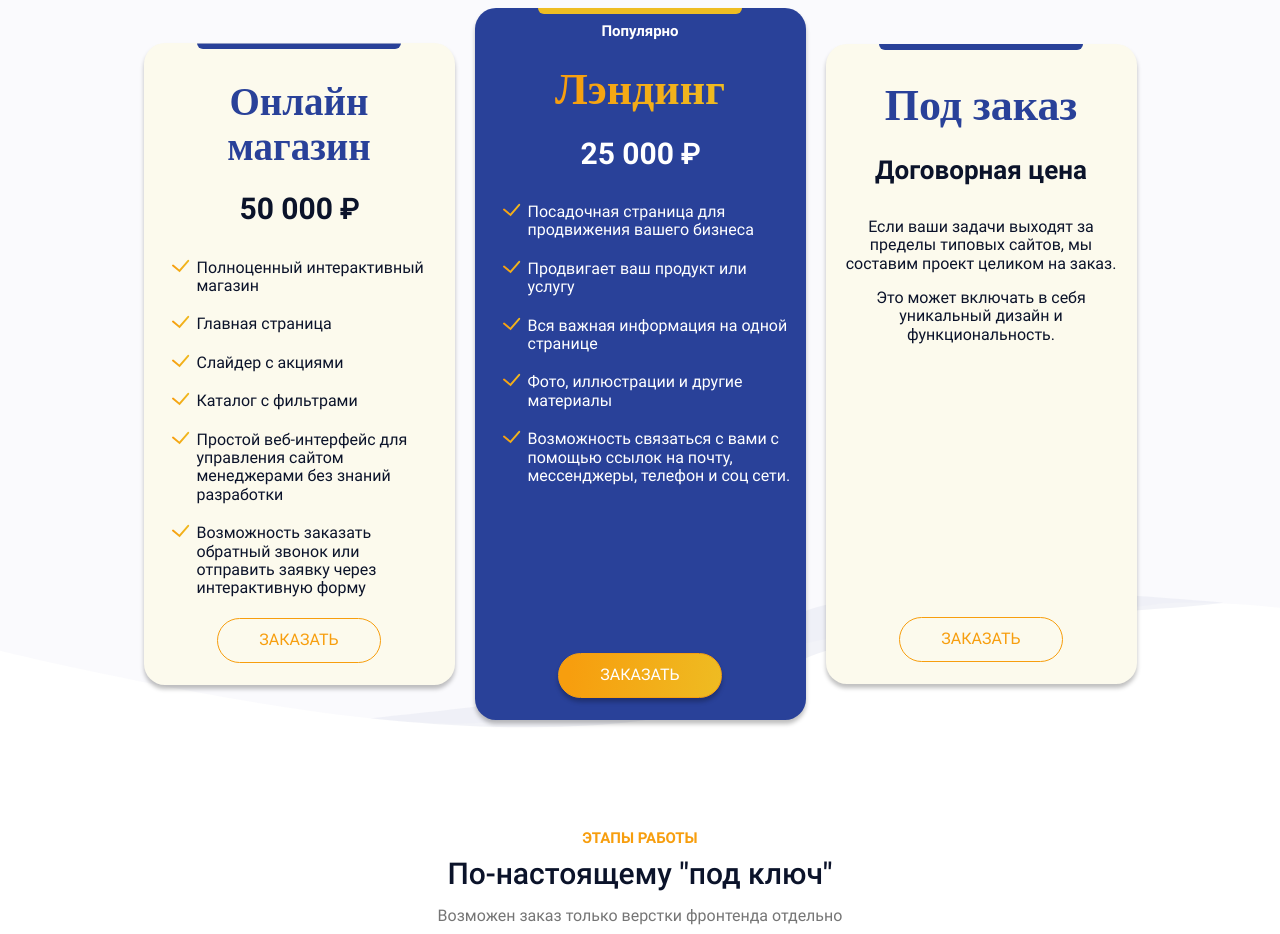
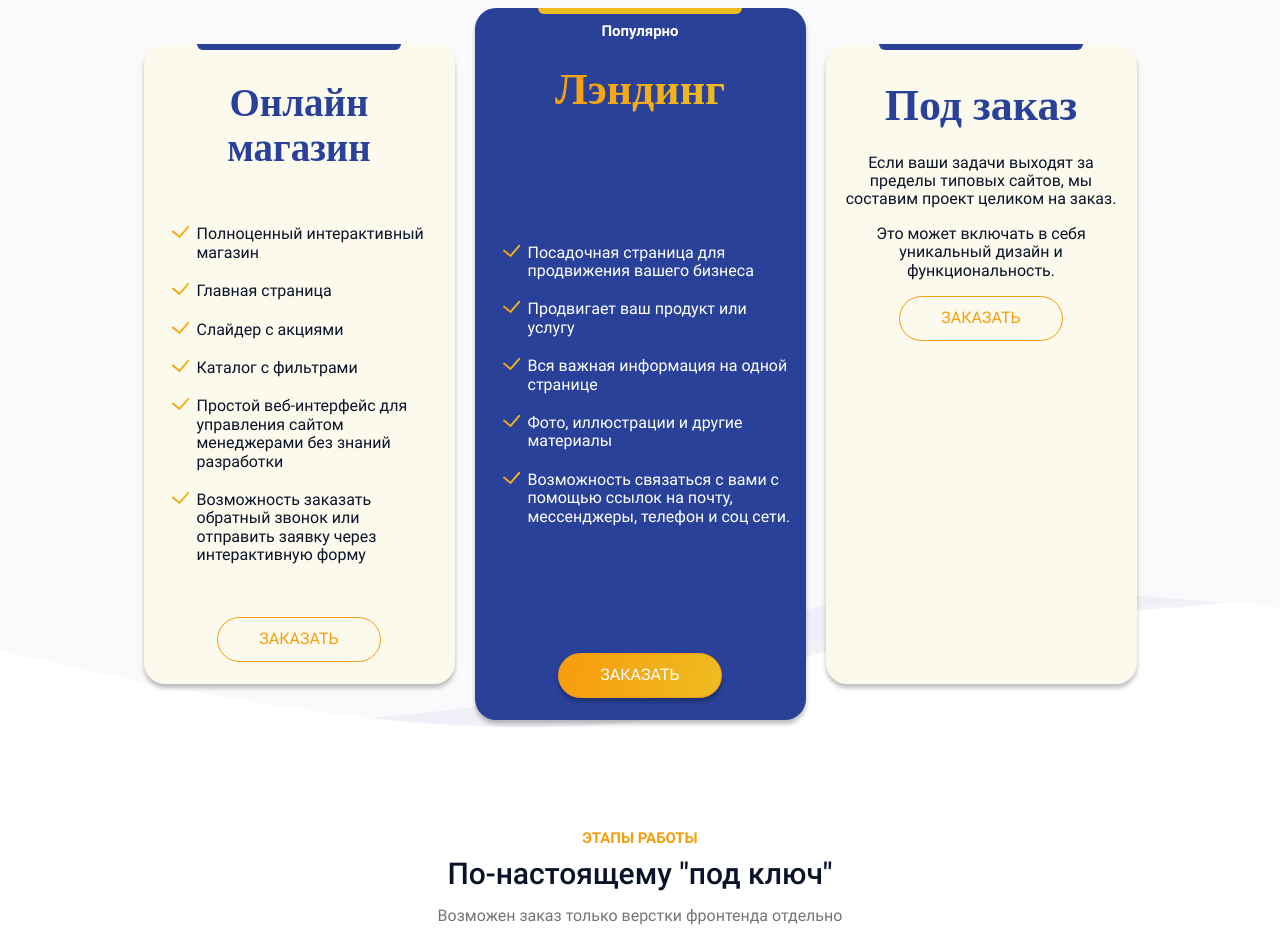
Before and after one commit to Vallek/dev, a plain HTML site: page index.html in a window 1280 px wide. Shown: the part 1400-2334 px from the top of the page. Drawn offline with Linux system fonts and the light colour scheme; a web font is replaced by a local one.

Commit message:
скрыл цены

```diff
--- a/css/style.css
+++ b/css/style.css
@@ -576,6 +576,7 @@ main {
 }
 
 .sites__features-list {
+	margin: auto 0;
 	list-style-image: url('../img/check.svg');
 }
 
@@ -620,7 +621,7 @@ main {
 	display: flex;
 	align-items: center;
 	justify-content: center;
-	margin-top: auto;
+	margin-top: 0;
 	width: 164px;
 	min-height: 45px;
 	border-radius: 154px;
--- a/index.html
+++ b/index.html
@@ -125,7 +125,6 @@
 			<ul class="sites__list">
 				<li class="sites__item sites__item_left slide-slow">
 					<h3 class="sites__title sites__title_shop">Онлайн магазин</h3>
-					<span class="sites__price">50 000</span>
 					<ul class="sites__features-list">
 						<li class="sites__feature">Полноценный интерактивный магазин</li>
 						<li class="sites__feature">Главная страница</li>
@@ -139,7 +138,6 @@
 				<li class="sites__item sites__item_pop">
 					<h3 class="sites__title sites__title_pop">Лэндинг</h3>
 					<span class="sites__status">Популярно</span>
-					<span class="sites__price">25 000</span>
 					<ul class="sites__features-list">
 						<li class="sites__feature sites__feature_pop">Посадочная страница для продвижения вашего бизнеса</li>
 						<li class="sites__feature sites__feature_pop">Продвигает ваш продукт или услугу</li>
@@ -151,7 +149,6 @@
 				</li>
 				<li class="sites__item sites__item_right slide-slow">
 					<h3 class="sites__title">Под заказ</h3>
-					<span class="sites__price sites__price_custom">Договорная цена</span>
 					<p class="sites__text">Если ваши задачи выходят за пределы типовых сайтов, мы составим проект целиком на заказ.</p>
 					<p class="sites__text">Это может включать в себя уникальный дизайн и функциональность.</p>
 					<a class="sites__order" href="mailto:vwebdis@gmail.com?subject=Заявка&#160;на&#160;разработку&#160;сайта">Заказать</a>
```
